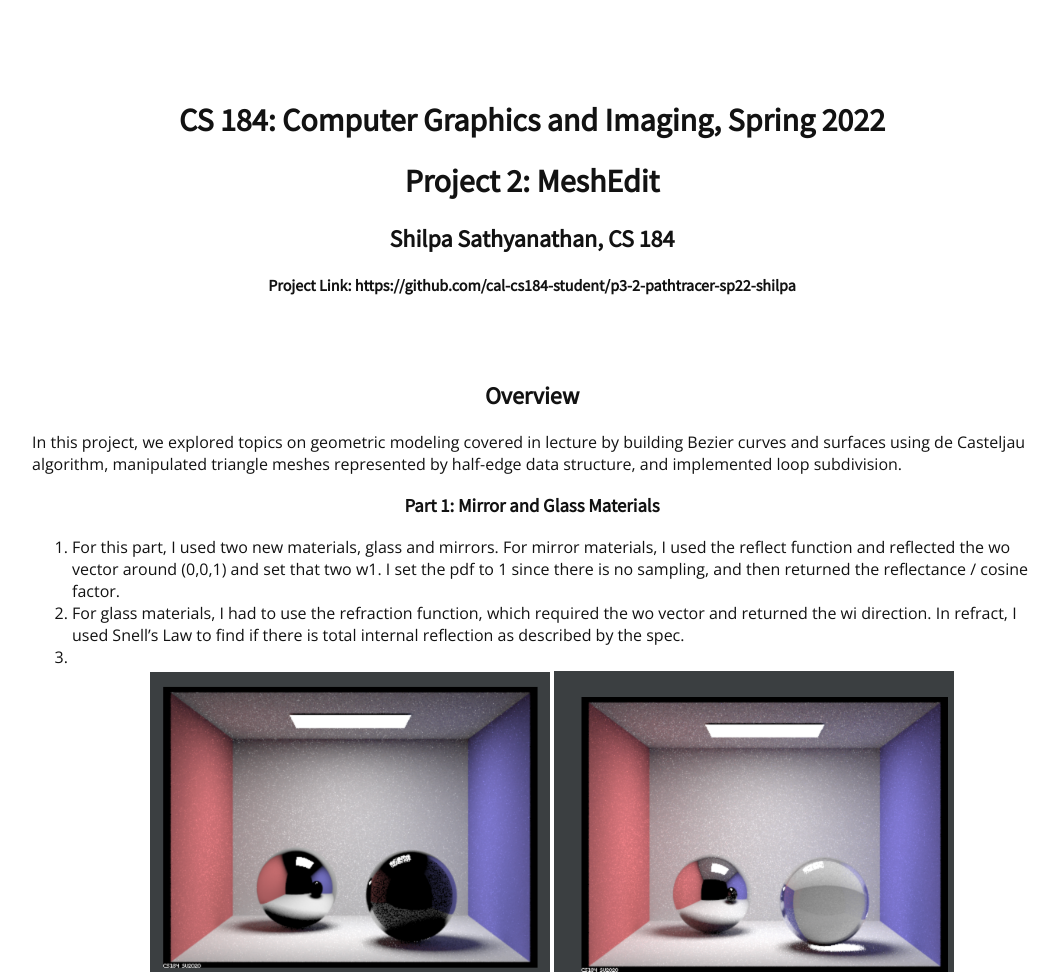
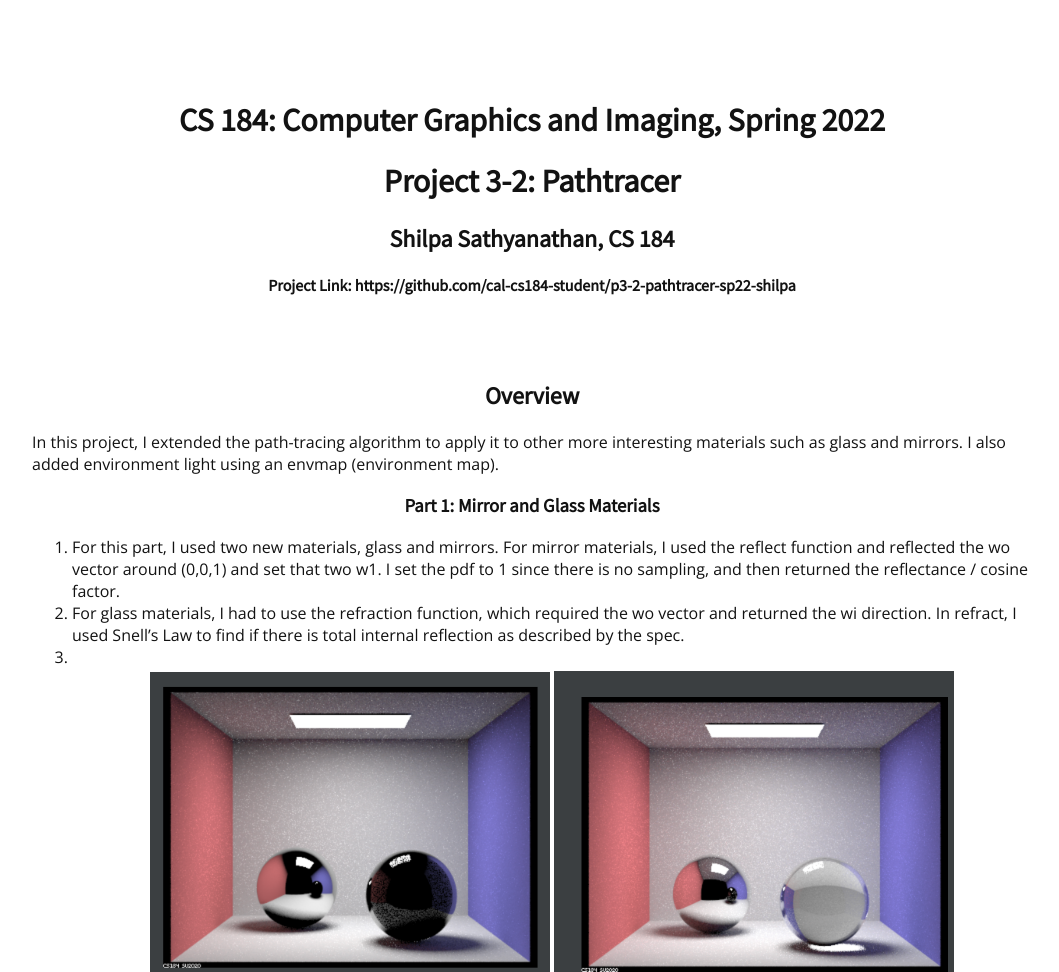
Before and after one commit to cal-cs184-student/p3-2-pathtracer-sp22-shilpa, a plain HTML site: page docs/index.html in a window 1280 px wide. Shown: the top 972 px of the page, without its empty margins (108-1167 px from the left). Drawn offline with nearby package versions, Linux system fonts and the light colour scheme.

Commit message:
Update index.html

```diff
--- a/docs/index.html
+++ b/docs/index.html
@@ -23,15 +23,14 @@
 <body>
 
 <h1 align="middle">CS 184: Computer Graphics and Imaging, Spring 2022</h1>
-<h1 align="middle">Project 2: MeshEdit</h1>
+<h1 align="middle">Project 3-2: Pathtracer</h1>
 <h2 align="middle">Shilpa Sathyanathan, CS 184</h2>
 <h4 align="middle"> Project Link: https://github.com/cal-cs184-student/p3-2-pathtracer-sp22-shilpa</h4>
 <br><br>
 
 <div>
 
-<h2 align="middle">Overview</h2>
-<p>In this project, we explored topics on geometric modeling covered in lecture by building Bezier curves and surfaces using de Casteljau algorithm, manipulated triangle meshes represented by half-edge data structure, and implemented loop subdivision.</p>
+<h2 align="middle">Overview</h2><p> In this project, I extended the path-tracing algorithm to apply it to other more interesting materials such as glass and mirrors. I also added environment light using an envmap (environment map).</p>
 
 <h3 align="middle">Part 1: Mirror and Glass Materials</h3>
 
@@ -66,11 +65,6 @@
         </td>
       </tr>
 	</tr>
-      <tr>
-        <td>
-          <img src="images/image6.png" align="middle" width="400px"/>
-        </td>
-      </tr>
     </table>
   </div></li>
   <li> When there are - bounces, there is only direct lighting, so we cannot see any of the reflection from the two glass balls in the middle. Conversely, at 100 bounces, we can see the two balls clearly. The lighting looks pretty natural as it does in the real world. As bounces increase, we can see more detail. </li>
```
